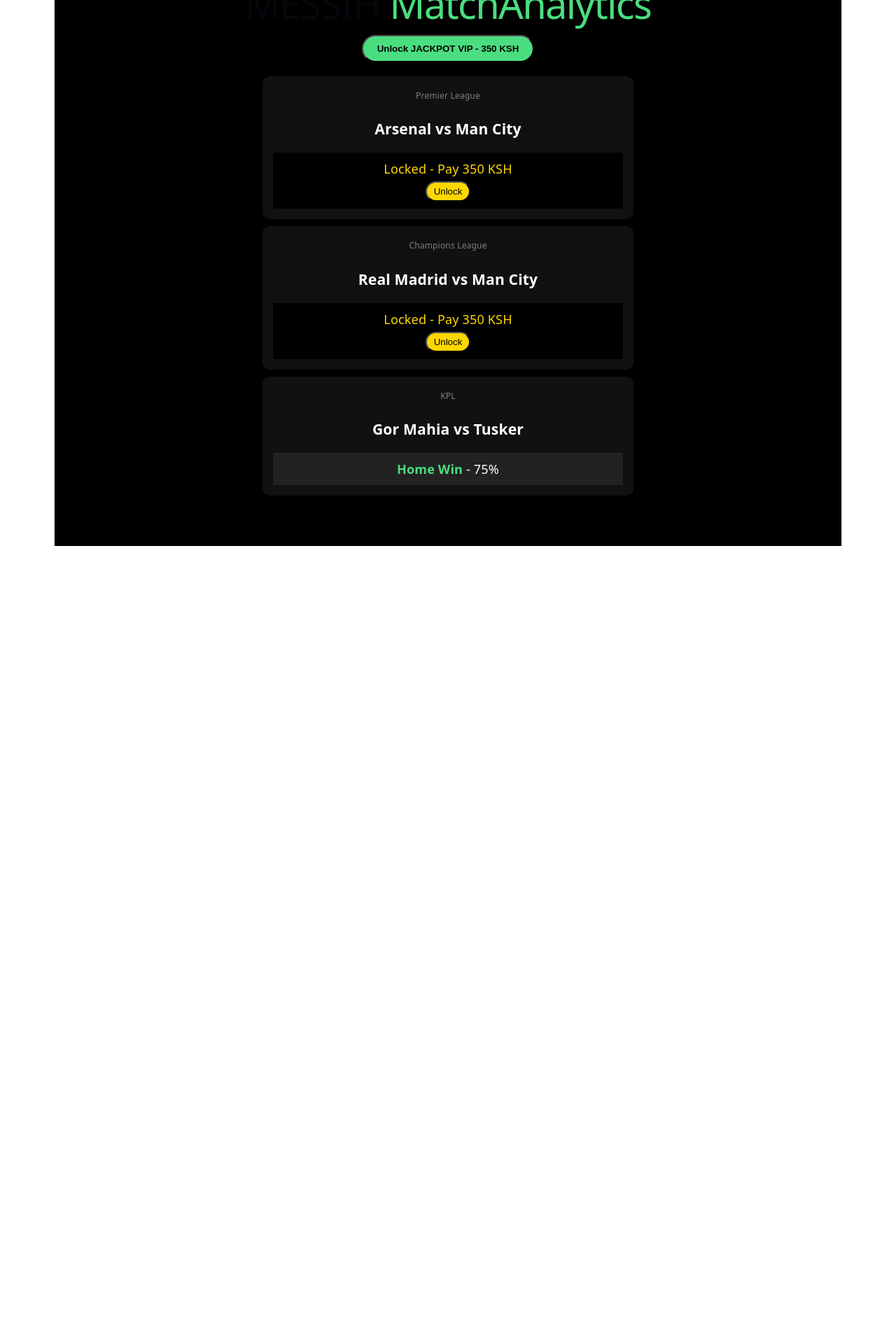
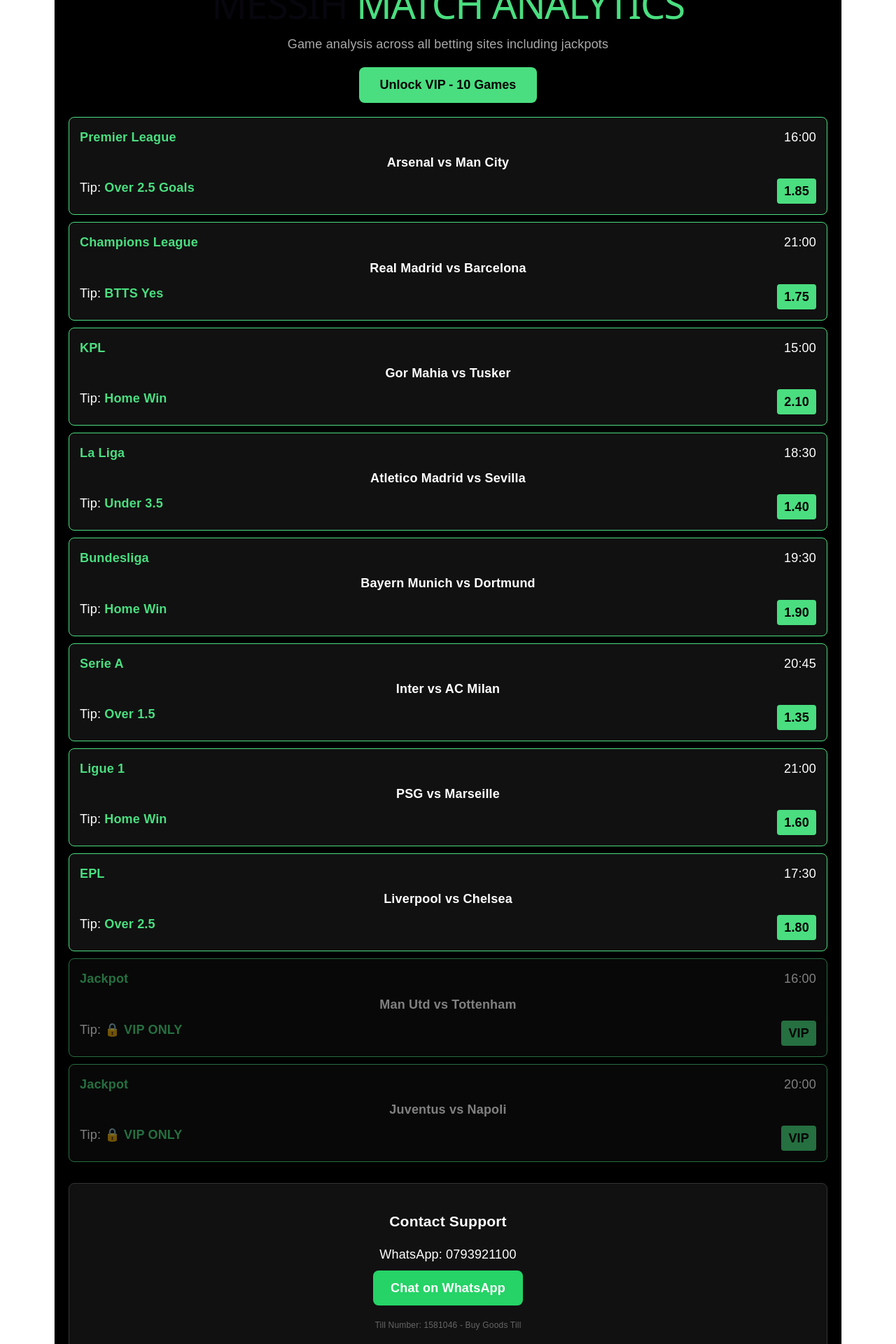
Before and after one commit to Theemessih/messihmatchanalytics, a React (Vite) app: page / in a window 1280 px wide. Shown: the part 60-1980 px from the top of the page at 70% size. Before the commit the page ends 840 px from the top, so only its background shows below. Built offline with nearby package versions, Linux system fonts and the light colour scheme.

Commit message:
Update game data structure and UI elements

```diff
--- a/src/App.jsx
+++ b/src/App.jsx
@@ -4,33 +4,52 @@
 const [show,setShow]=useState(false);
 const [code,setCode]=useState("");
 const games=[
-{id:1,league:"Premier League",home:"Arsenal",away:"Man City",tip:"Over 1.5 Goals",conf:77,isJack:true},
-{id:2,league:"Champions League",home:"Real Madrid",away:"Man City",tip:"BTTS Yes",conf:88,isJack:true},
-{id:3,league:"KPL",home:"Gor Mahia",away:"Tusker",tip:"Home Win",conf:75,isJack:false},
+{id:1,league:"Premier League",home:"Arsenal",away:"Man City",tip:"Over 2.5 Goals",odd:"1.85",time:"16:00"},
+{id:2,league:"Champions League",home:"Real Madrid",away:"Barcelona",tip:"BTTS Yes",odd:"1.75",time:"21:00"},
+{id:3,league:"KPL",home:"Gor Mahia",away:"Tusker",tip:"Home Win",odd:"2.10",time:"15:00"},
+{id:4,league:"La Liga",home:"Atletico Madrid",away:"Sevilla",tip:"Under 3.5",odd:"1.40",time:"18:30"},
+{id:5,league:"Bundesliga",home:"Bayern Munich",away:"Dortmund",tip:"Home Win",odd:"1.90",time:"19:30"},
+{id:6,league:"Serie A",home:"Inter",away:"AC Milan",tip:"Over 1.5",odd:"1.35",time:"20:45"},
+{id:7,league:"Ligue 1",home:"PSG",away:"Marseille",tip:"Home Win",odd:"1.60",time:"21:00"},
+{id:8,league:"EPL",home:"Liverpool",away:"Chelsea",tip:"Over 2.5",odd:"1.80",time:"17:30"},
+{id:9,league:"Jackpot",home:"Man Utd",away:"Tottenham",tip:"LOCKED - VIP ONLY",odd:"VIP",time:"16:00"},
+{id:10,league:"Jackpot",home:"Juventus",away:"Napoli",tip:"LOCKED - VIP ONLY",odd:"VIP",time:"20:00"},
 ];
+const checkCode=()=>{
+if(code==="MESSIH2025"||code==="MESSIH"){setVip(true);setShow(false);alert("VIP Activated!");}else{alert("Wrong Code! Lipa Till 1581046 first");}
+};
 return(
-<div style={{background:"black",color:"white",padding:"20px",minHeight:"100vh"}}>
-<h1 style={{textAlign:"center"}}>MESSIH <span style={{color:"#4ade80"}}>MatchAnalytics</span></h1>
+<div style={{background:"black",color:"white",padding:"20px",minHeight:"100vh",fontFamily:"Arial"}}>
+<h1 style={{textAlign:"center"}}>MESSIH <span style={{color:"#4ade80"}}>MATCH ANALYTICS</span></h1>
+<p style={{textAlign:"center",color:"#aaa"}}>Game analysis across all betting sites including jackpots</p>
 <div style={{textAlign:"center",margin:"20px"}}>
-{!vip?<button onClick={()=>setShow(true)} style={{background:"#4ade80",color:"black",padding:"10px 20px",borderRadius:"20px",fontWeight:"bold"}}>Unlock JACKPOT VIP - 350 KSH</button>:<span style={{background:"gold",color:"black",padding:"5px 10px",borderRadius:"10px"}}>VIP UNLOCKED</span>}
+{!vip?<button onClick={()=>setShow(true)} style={{background:"#4ade80",color:"black",padding:"15px 30px",fontWeight:"bold",border:"none",borderRadius:"8px",fontSize:"18px"}}>Unlock VIP - 10 Games</button>:<div style={{background:"#4ade80",color:"black",padding:"10px",borderRadius:"8px",fontWeight:"bold"}}>VIP ACTIVE ✅</div>}
 </div>
-{show&&<div style={{position:"fixed",top:0,left:0,right:0,bottom:0,background:"rgba(0,0,0,0.9)",display:"flex",justifyContent:"center",alignItems:"center",padding:"20px"}}>
-<div style={{background:"#111",border:"1px solid #4ade80",padding:"20px",borderRadius:"15px",maxWidth:"300px",width:"100%"}}>
+<div>
+{games.map(g=>(
+<div key={g.id} style={{background:"#111",border:"1px solid #4ade80",padding:"15px",margin:"10px 0",borderRadius:"8px",opacity:(g.league==="Jackpot"&&!vip)?0.5:1}}>
+<div style={{display:"flex",justifyContent:"space-between"}}><span style={{color:"#4ade80",fontWeight:"bold"}}>{g.league}</span><span>{g.time}</span></div>
+<div style={{margin:"10px 0",fontSize:"18px",fontWeight:"bold"}}>{g.home} vs {g.away}</div>
+<div style={{display:"flex",justifyContent:"space-between"}}><span>Tip: <b style={{color:"#4ade80"}}>{(g.league==="Jackpot"&&!vip)?"🔒 VIP ONLY":g.tip}</b></span><span style={{background:"#4ade80",color:"black",padding:"5px 10px",borderRadius:"4px",fontWeight:"bold"}}>{g.odd}</span></div>
+</div>
+))}
+</div>
+<div style={{background:"#111",border:"1px solid #333",padding:"20px",marginTop:"30px",borderRadius:"8px",textAlign:"center"}}>
+<h3>Contact Support</h3>
+<p>WhatsApp: 0793921100</p>
+<a href="https://wa.me/254793921100" target="_blank" style={{background:"#25D366",color:"white",padding:"12px 25px",borderRadius:"8px",textDecoration:"none",fontWeight:"bold",display:"inline-block",marginTop:"10px"}}>Chat on WhatsApp</a>
+<p style={{marginTop:"15px",fontSize:"12px",color:"#666"}}>Till Number: 1581046 - Buy Goods Till</p>
+</div>
+{show&&<div style={{position:"fixed",top:0,left:0,right:0,bottom:0,background:"rgba(0,0,0,0.9)",display:"flex",alignItems:"center",justifyContent:"center",padding:"20px",zIndex:1000}}>
+<div style={{background:"#111",border:"1px solid #4ade80",padding:"25px",borderRadius:"12px",maxWidth:"400px",width:"100%"}}>
 <h2 style={{textAlign:"center"}}>Lipa na M-Pesa</h2>
-<div style={{background:"white",color:"black",padding:"15px",textAlign:"center",borderRadius:"10px",margin:"15px 0"}}>
-<p>Buy Goods Till</p><p style={{fontSize:"30px",fontWeight:"900",color:"green"}}>1581046</p><p>Amount: 350 KSH</p>
+<div style={{background:"white",color:"black",padding:"15px",textAlign:"center",borderRadius:"8px",margin:"15px 0"}}><p>Buy Goods Till</p><p style={{fontSize:"30px",fontWeight:"900",color:"#4ade80"}}>1581046</p><p>Name: MESSIH</p></div>
+<input value={code} onChange={e=>setCode(e.target.value)} placeholder="Enter VIP Code" style={{width:"100%",padding:"12px",margin:"15px 0",borderRadius:"8px",border:"1px solid #4ade80",background:"black",color:"white",boxSizing:"border-box"}}/>
+<button onClick={checkCode} style={{width:"100%",background:"#4ade80",color:"black",padding:"12px",fontWeight:"bold",border:"none",borderRadius:"8px"}}>Activate VIP</button>
+<button onClick={()=>setShow(false)} style={{width:"100%",background:"transparent",color:"white",padding:"10px",marginTop:"10px",border:"1px solid #333",borderRadius:"8px"}}>Cancel</button>
+<a href="https://wa.me/254793921100" style={{display:"block",textAlign:"center",background:"#25D366",color:"white",padding:"12px",borderRadius:"8px",textDecoration:"none",marginTop:"15px",fontWeight:"bold"}}>Confirm Payment WhatsApp 0793921100</a>
 </div>
-<input value={code} onChange={e=>setCode(e.target.value)} placeholder="M-Pesa Code" style={{width:"100%",padding:"10px",marginBottom:"10px",background:"black",color:"white",border:"1px solid gray"}}/>
-<button onClick={()=>{if(code.length>5){setVip(true);setShow(false);alert("VIP Unlocked!")}else{alert("Enter code")}}} style={{width:"100%",background:"#4ade80",color:"black",padding:"10px",fontWeight:"bold"}}>Verify</button>
-<button onClick={()=>setShow(false)} style={{width:"100%",marginTop:"10px",color:"gray"}}>Cancel</button>
-</div></div>}
-{games.map(g=>{
-const locked=g.isJack&&!vip;
-return<div key={g.id} style={{background:"#111",padding:"15px",margin:"10px auto",maxWidth:"500px",borderRadius:"10px"}}>
-<p style={{fontSize:"12px",color:"gray"}}>{g.league}</p>
-<h3>{g.home} vs {g.away}</h3>
-{locked?<div style={{background:"black",padding:"10px",textAlign:"center",marginTop:"10px"}}><p style={{color:"gold"}}>Locked - Pay 350 KSH</p><button onClick={()=>setShow(true)} style={{background:"gold",color:"black",padding:"5px 10px",borderRadius:"15px",marginTop:"5px"}}>Unlock</button></div>:<div style={{background:"#222",padding:"10px",marginTop:"10px"}}><span style={{color:"#4ade80",fontWeight:"bold"}}>{g.tip}</span> - {g.conf}%</div>}
+</div>}
 </div>
-})}
-</div>
-)}
+);
+}
```
